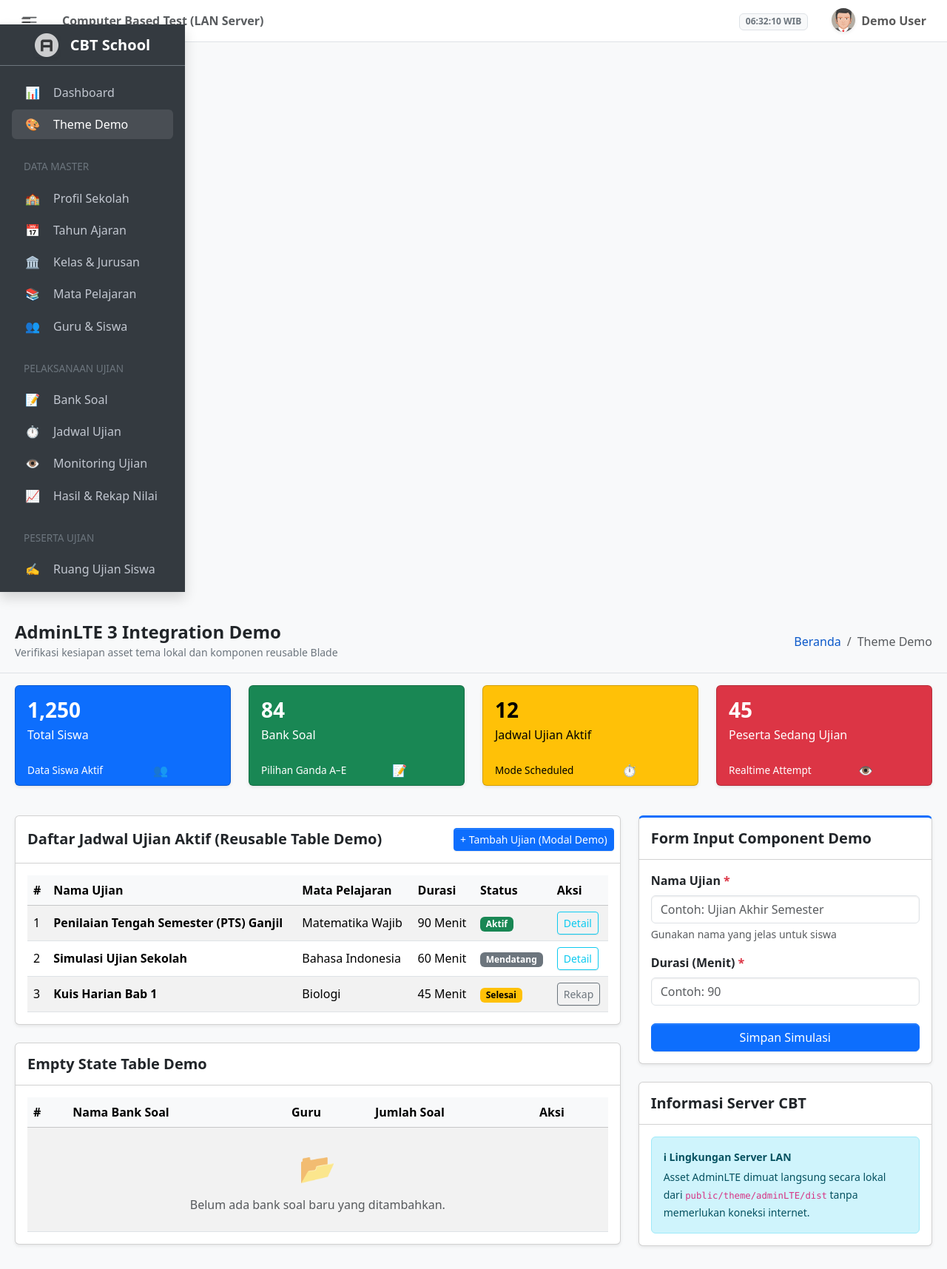
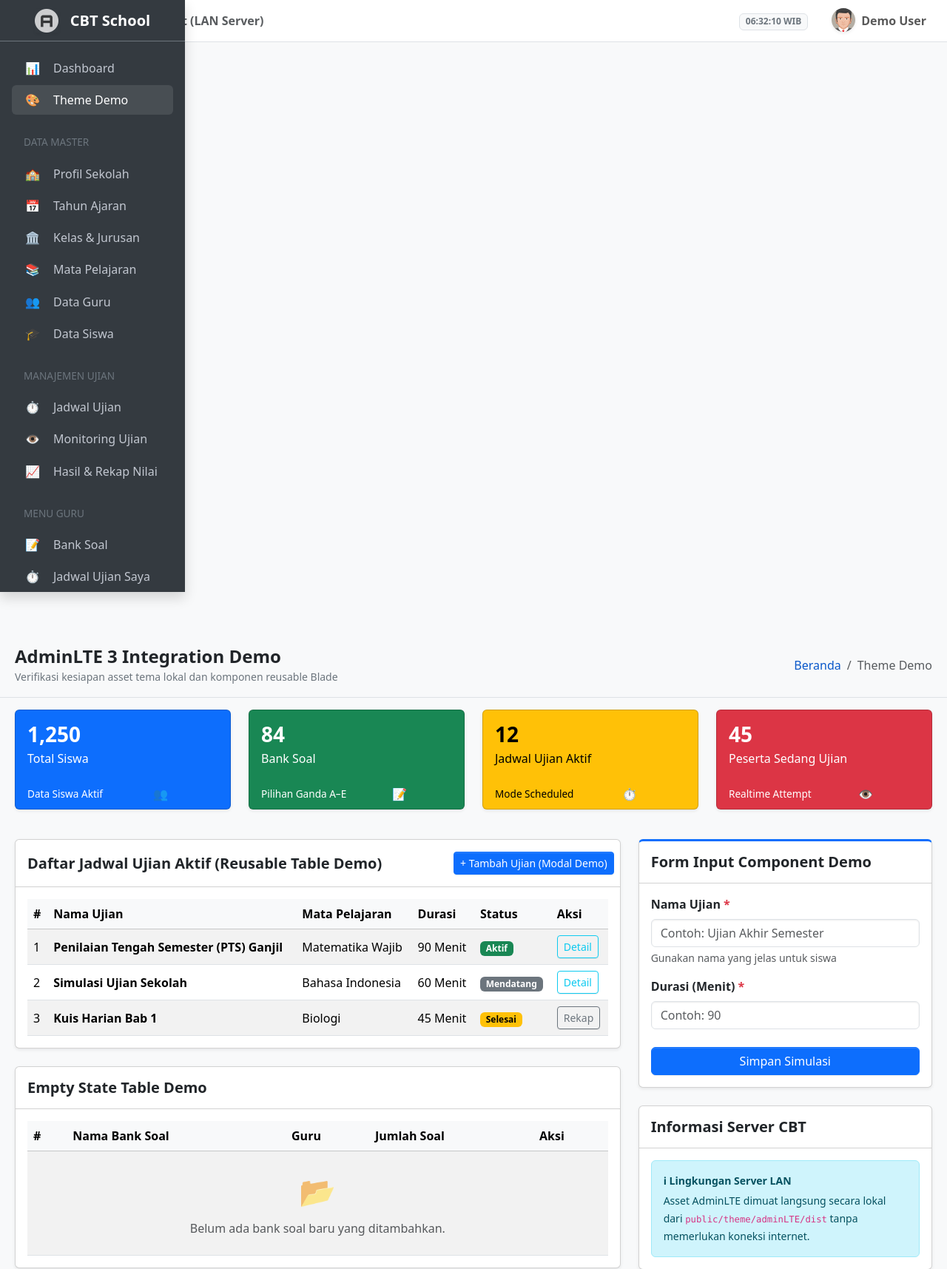
Before and after one commit to ardiandp/prototipe-cbt, a Laravel app: page /theme-demo in a window 1280 px wide. Shown: the top 1715 px of the page at 74% size. Run offline with Laravel 12, Linux system fonts and the light colour scheme.

Commit message:
feat: implement role middleware, dynamic sidebar, and authorization tests

```diff
--- a/bootstrap/app.php
+++ b/bootstrap/app.php
@@ -12,7 +12,9 @@ return Application::configure(basePath: dirname(__DIR__))
         health: '/up',
     )
     ->withMiddleware(function (Middleware $middleware): void {
-        //
+        $middleware->alias([
+            'role' => \App\Http\Middleware\EnsureUserHasRole::class,
+        ]);
     })
     ->withExceptions(function (Exceptions $exceptions): void {
         $exceptions->shouldRenderJsonWhen(
--- a/resources/views/layouts/partials/sidebar.blade.php
+++ b/resources/views/layouts/partials/sidebar.blade.php
@@ -13,7 +13,7 @@
             <ul class="nav sidebar-menu flex-column px-2" data-lte-toggle="treeview" data-accordion="false" id="navigation">
                 <!-- Dashboard -->
                 <li class="nav-item">
-                    <a href="{{ url('/dashboard') }}" class="nav-link {{ request()->is('dashboard*') || request()->is('/') ? 'active' : '' }}">
+                    <a href="{{ url('/dashboard') }}" class="nav-link {{ request()->is('*/dashboard') || request()->is('dashboard') ? 'active' : '' }}">
                         <span class="nav-icon me-2">&#128202;</span>
                         <p class="d-inline">Dashboard</p>
                     </a>
@@ -27,83 +27,134 @@
                     </a>
                 </li>
 
-                <!-- Header Master Data -->
+                @php
+                    $isGuest = ! auth()->check();
+                    $isAdmin = auth()->check() && auth()->user()->isAnyAdmin();
+                    $isTeacher = auth()->check() && auth()->user()->isTeacher();
+                    $isStudent = auth()->check() && auth()->user()->isStudent();
+                @endphp
+
+                <!-- SECTION: SUPER ADMIN & ADMIN SEKOLAH -->
+                @if($isAdmin || $isGuest)
                     <li class="nav-header text-uppercase text-secondary fs-7 mt-3 mb-1 px-3">Data Master</li>
 
                     <li class="nav-item">
-                    <a href="{{ url('/school-profile') }}" class="nav-link {{ request()->is('school-profile*') ? 'active' : '' }}">
+                        <a href="{{ route('admin.school.profile') }}" class="nav-link {{ request()->routeIs('admin.school.profile') ? 'active' : '' }}">
                             <span class="nav-icon me-2">&#127979;</span>
                             <p class="d-inline">Profil Sekolah</p>
                         </a>
                     </li>
 
                     <li class="nav-item">
-                    <a href="{{ url('/academic-years') }}" class="nav-link {{ request()->is('academic-years*') ? 'active' : '' }}">
+                        <a href="{{ route('admin.academic-years.index') }}" class="nav-link {{ request()->routeIs('admin.academic-years.*') ? 'active' : '' }}">
                             <span class="nav-icon me-2">&#128197;</span>
                             <p class="d-inline">Tahun Ajaran</p>
                         </a>
                     </li>
 
                     <li class="nav-item">
-                    <a href="{{ url('/classes') }}" class="nav-link {{ request()->is('classes*') ? 'active' : '' }}">
+                        <a href="{{ route('admin.classes.index') }}" class="nav-link {{ request()->routeIs('admin.classes.*') ? 'active' : '' }}">
                             <span class="nav-icon me-2">&#127963;</span>
                             <p class="d-inline">Kelas & Jurusan</p>
                         </a>
                     </li>
 
                     <li class="nav-item">
-                    <a href="{{ url('/subjects') }}" class="nav-link {{ request()->is('subjects*') ? 'active' : '' }}">
+                        <a href="{{ route('admin.subjects.index') }}" class="nav-link {{ request()->routeIs('admin.subjects.*') ? 'active' : '' }}">
                             <span class="nav-icon me-2">&#128218;</span>
                             <p class="d-inline">Mata Pelajaran</p>
                         </a>
                     </li>
 
                     <li class="nav-item">
-                    <a href="{{ url('/users') }}" class="nav-link {{ request()->is('users*') ? 'active' : '' }}">
+                        <a href="{{ route('admin.teachers.index') }}" class="nav-link {{ request()->routeIs('admin.teachers.*') ? 'active' : '' }}">
                             <span class="nav-icon me-2">&#128101;</span>
-                        <p class="d-inline">Guru & Siswa</p>
+                            <p class="d-inline">Data Guru</p>
                         </a>
                     </li>
 
-                <!-- Header CBT Engine -->
-                <li class="nav-header text-uppercase text-secondary fs-7 mt-3 mb-1 px-3">Pelaksanaan Ujian</li>
+                    <li class="nav-item">
+                        <a href="{{ route('admin.students.index') }}" class="nav-link {{ request()->routeIs('admin.students.*') ? 'active' : '' }}">
+                            <span class="nav-icon me-2">&#127891;</span>
+                            <p class="d-inline">Data Siswa</p>
+                        </a>
+                    </li>
+
+                    <li class="nav-header text-uppercase text-secondary fs-7 mt-3 mb-1 px-3">Manajemen Ujian</li>
 
                     <li class="nav-item">
-                    <a href="{{ url('/question-banks') }}" class="nav-link {{ request()->is('question-banks*') ? 'active' : '' }}">
+                        <a href="{{ route('admin.exams.index') }}" class="nav-link {{ request()->routeIs('admin.exams.*') ? 'active' : '' }}">
+                            <span class="nav-icon me-2">&#9201;</span>
+                            <p class="d-inline">Jadwal Ujian</p>
+                        </a>
+                    </li>
+
+                    <li class="nav-item">
+                        <a href="{{ route('admin.monitoring.index') }}" class="nav-link {{ request()->routeIs('admin.monitoring.*') ? 'active' : '' }}">
+                            <span class="nav-icon me-2">&#128065;</span>
+                            <p class="d-inline">Monitoring Ujian</p>
+                        </a>
+                    </li>
+
+                    <li class="nav-item">
+                        <a href="{{ route('admin.results.index') }}" class="nav-link {{ request()->routeIs('admin.results.*') ? 'active' : '' }}">
+                            <span class="nav-icon me-2">&#128200;</span>
+                            <p class="d-inline">Hasil & Rekap Nilai</p>
+                        </a>
+                    </li>
+                @endif
+
+                <!-- SECTION: GURU PENGAMPU -->
+                @if($isTeacher || $isGuest)
+                    <li class="nav-header text-uppercase text-secondary fs-7 mt-3 mb-1 px-3">Menu Guru</li>
+
+                    <li class="nav-item">
+                        <a href="{{ route('teacher.question-banks.index') }}" class="nav-link {{ request()->routeIs('teacher.question-banks.*') ? 'active' : '' }}">
                             <span class="nav-icon me-2">&#128221;</span>
                             <p class="d-inline">Bank Soal</p>
                         </a>
                     </li>
 
                     <li class="nav-item">
-                    <a href="{{ url('/exams') }}" class="nav-link {{ request()->is('exams*') ? 'active' : '' }}">
+                        <a href="{{ route('teacher.exams.index') }}" class="nav-link {{ request()->routeIs('teacher.exams.*') ? 'active' : '' }}">
                             <span class="nav-icon me-2">&#9201;</span>
-                        <p class="d-inline">Jadwal Ujian</p>
+                            <p class="d-inline">Jadwal Ujian Saya</p>
                         </a>
                     </li>
 
                     <li class="nav-item">
-                    <a href="{{ url('/exam-monitoring') }}" class="nav-link {{ request()->is('exam-monitoring*') ? 'active' : '' }}">
+                        <a href="{{ route('teacher.monitoring.index') }}" class="nav-link {{ request()->routeIs('teacher.monitoring.*') ? 'active' : '' }}">
                             <span class="nav-icon me-2">&#128065;</span>
-                        <p class="d-inline">Monitoring Ujian</p>
+                            <p class="d-inline">Monitoring Peserta</p>
                         </a>
                     </li>
 
                     <li class="nav-item">
-                    <a href="{{ url('/results') }}" class="nav-link {{ request()->is('results*') ? 'active' : '' }}">
+                        <a href="{{ route('teacher.results.index') }}" class="nav-link {{ request()->routeIs('teacher.results.*') ? 'active' : '' }}">
                             <span class="nav-icon me-2">&#128200;</span>
-                        <p class="d-inline">Hasil & Rekap Nilai</p>
+                            <p class="d-inline">Nilai & Analisis Soal</p>
+                        </a>
+                    </li>
+                @endif
+
+                <!-- SECTION: SISWA PESERTA UJIAN -->
+                @if($isStudent || $isGuest)
+                    <li class="nav-header text-uppercase text-secondary fs-7 mt-3 mb-1 px-3">Menu Siswa</li>
+
+                    <li class="nav-item">
+                        <a href="{{ route('student.exams.index') }}" class="nav-link {{ request()->routeIs('student.exams.*') ? 'active' : '' }}">
+                            <span class="nav-icon me-2">&#9997;</span>
+                            <p class="d-inline">Ujian Tersedia</p>
                         </a>
                     </li>
 
-                <!-- Student Quick Link -->
-                <li class="nav-header text-uppercase text-secondary fs-7 mt-3 mb-1 px-3">Peserta Ujian</li>
                     <li class="nav-item">
-                    <a href="{{ url('/student/exams') }}" class="nav-link {{ request()->is('student*') ? 'active' : '' }}">
-                        <span class="nav-icon me-2">&#9997;</span>
-                        <p class="d-inline">Ruang Ujian Siswa</p>
+                        <a href="{{ route('student.results.index') }}" class="nav-link {{ request()->routeIs('student.results.*') ? 'active' : '' }}">
+                            <span class="nav-icon me-2">&#128220;</span>
+                            <p class="d-inline">Riwayat & Nilai</p>
                         </a>
                     </li>
+                @endif
             </ul>
         </nav>
     </div>
--- a/routes/web.php
+++ b/routes/web.php
@@ -32,7 +32,7 @@ Route::middleware('auth')->group(function () {
     Route::get('/dashboard', [DashboardController::class, 'index'])->name('dashboard');
 
     // Admin & Super Admin Route Group
-    Route::prefix('admin')->name('admin.')->group(function () {
+    Route::prefix('admin')->name('admin.')->middleware('role:superadmin,admin')->group(function () {
         Route::get('/dashboard', [DashboardController::class, 'admin'])->name('dashboard');
         Route::get('/school-profile', function () { return view('adminlte-demo'); })->name('school.profile');
         Route::get('/academic-years', function () { return view('adminlte-demo'); })->name('academic-years.index');
@@ -46,7 +46,7 @@ Route::middleware('auth')->group(function () {
     });
 
     // Teacher Route Group
-    Route::prefix('teacher')->name('teacher.')->group(function () {
+    Route::prefix('teacher')->name('teacher.')->middleware('role:teacher,superadmin,admin')->group(function () {
         Route::get('/dashboard', [DashboardController::class, 'teacher'])->name('dashboard');
         Route::get('/question-banks', function () { return view('adminlte-demo'); })->name('question-banks.index');
         Route::get('/exams', function () { return view('adminlte-demo'); })->name('exams.index');
@@ -55,7 +55,7 @@ Route::middleware('auth')->group(function () {
     });
 
     // Student Route Group
-    Route::prefix('student')->name('student.')->group(function () {
+    Route::prefix('student')->name('student.')->middleware('role:student')->group(function () {
         Route::get('/dashboard', [DashboardController::class, 'student'])->name('dashboard');
         Route::get('/exams', function () { return view('adminlte-demo'); })->name('exams.index');
         Route::get('/results', function () { return view('adminlte-demo'); })->name('results.index');
```
Also changed, not shown: IMPLEMENTATION_PLAN.md (+5 -5 lines), PROGRESS.md (+7 -5 lines), app/Http/Middleware/EnsureUserHasRole.php (added, +39 -0 lines), tests/Feature/AuthorizationTest.php (added, +124 -0 lines), app/Http/Requests/Auth/LoginRequest.php (line endings or trailing spaces), tests/Feature/AuthenticationTest.php (line endings or trailing spaces). Lines whose indentation alone changed are shown as unchanged.
